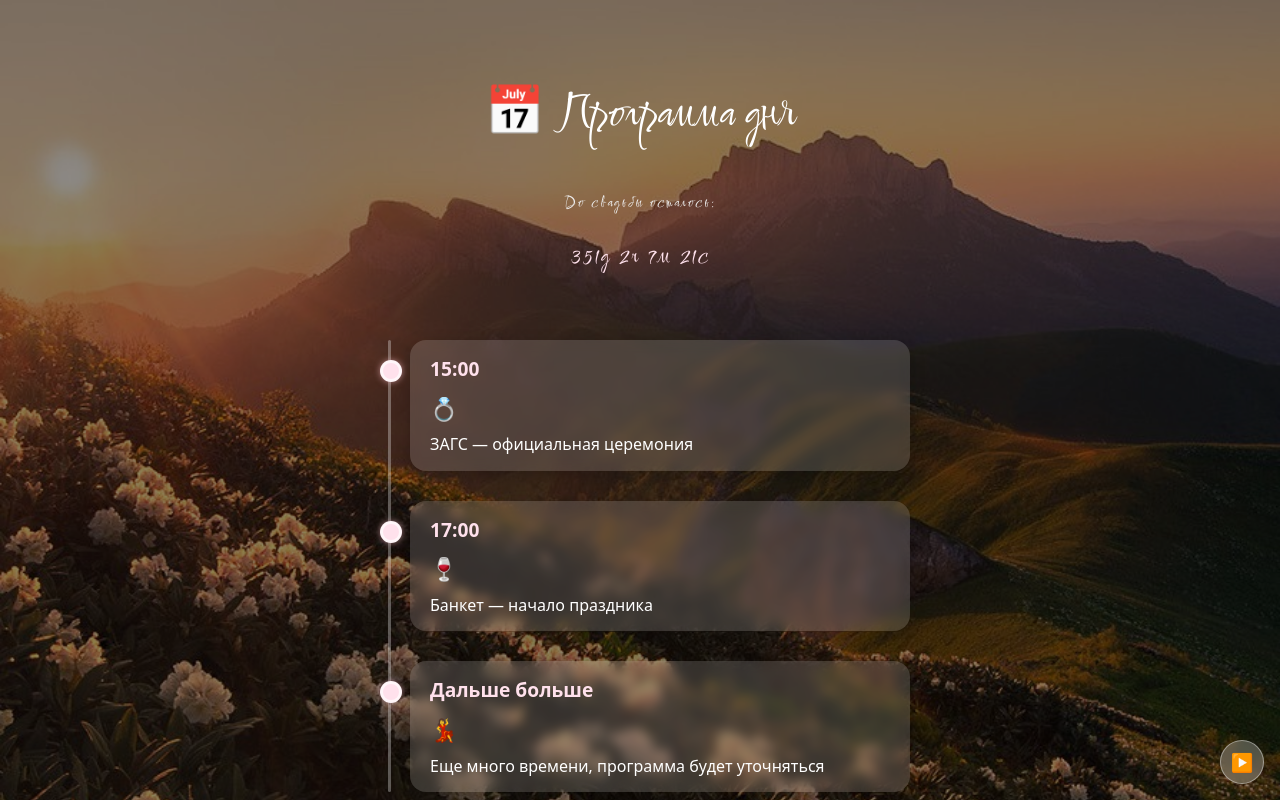
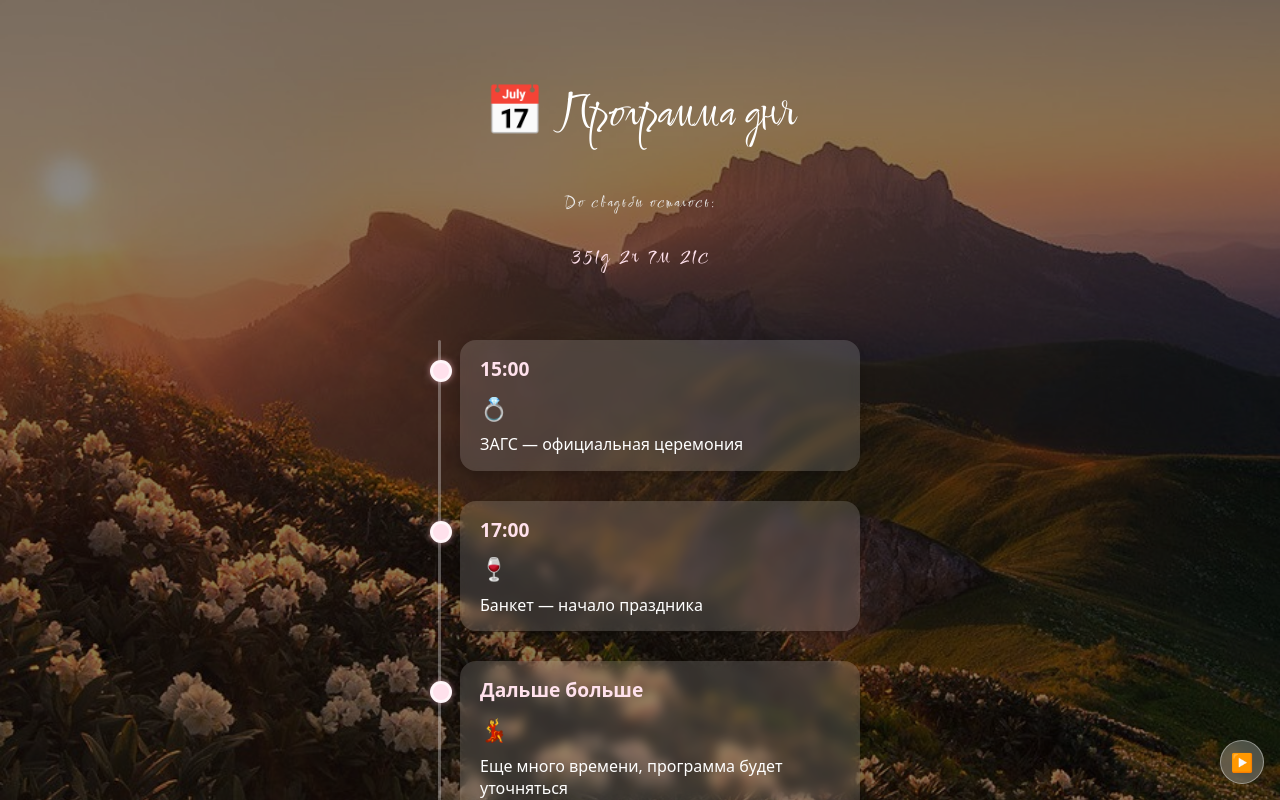
Before and after one commit to cerbermech/wedding-app, a React (Vite) app: page /program in a window 1280 px wide. Built offline with nearby package versions, Linux system fonts and the light colour scheme.

Commit message:
Можно всем отрпалять

```diff
--- a/src/styles/challenges.css
+++ b/src/styles/challenges.css
@@ -43,7 +43,7 @@
 }
 
 .guest-input input {
-  width: 100%;
+  width: 90%;
   padding: 14px 18px;
   border-radius: 14px;
   border: none;
--- a/src/styles/map.css
+++ b/src/styles/map.css
@@ -28,6 +28,7 @@
 .parking {
   position: relative;
   z-index: 1; /* текст и элементы выше фона */
+  color: #fff;
 }
 
 .map-title {
--- a/src/styles/program.css
+++ b/src/styles/program.css
@@ -55,7 +55,7 @@
   display: flex;
   flex-direction: column;
   gap: 30px;
-  max-width: 500px;
+  max-width: 400px;
   width: 100%;
   padding-left: 40px; /* место под линию */
   z-index: 1;
--- a/src/styles/wishes.css
+++ b/src/styles/wishes.css
@@ -53,7 +53,7 @@
   border-radius: 14px;
   border: none;
   font-size: 1rem;
-  width: 100%;
+  width: 90%;
   background: rgba(255,255,255,0.15);
   backdrop-filter: blur(6px);
   color: #fff;
```
